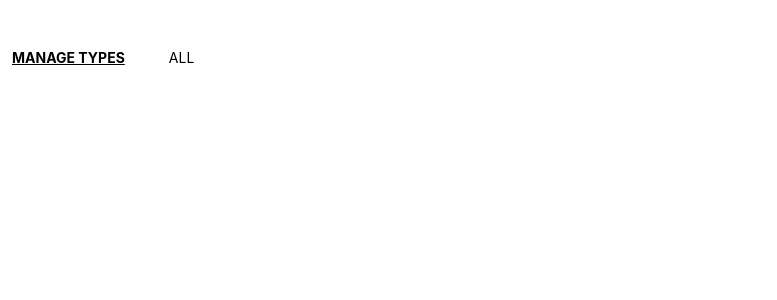
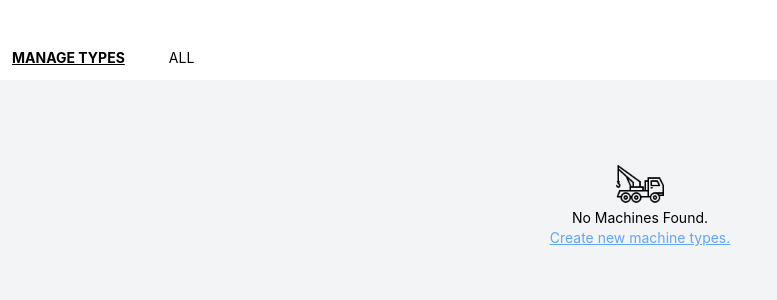
Before and after one commit to sarabs3/gym-tracker-app, a React (Create React App) app: page /types/all in a window 1280 px wide. Shown: the top 300 px of the page, without its empty margins (0-777 px from the left). Built offline with nearby package versions, Linux system fonts and the light colour scheme.

Commit message:
No machine types

```diff
--- /dev/null
+++ b/src/components/NoMachines.tsx
@@ -0,0 +1,16 @@
+import React, { FC, ReactNode } from "react";
+import TruckIcon from "./../assets/icons/tow-truck.png";
+
+const NoMachines:FC<Props> = ({ children }) => (
+  <div className="flex items-center flex-col bg-gray-100 py-20">
+    <img className="w-12" src={TruckIcon} alt="No Machines Found" />
+    <p className="text-sm">No Machines Found.</p>
+    {children}
+  </div>
+);
+
+interface Props {
+    children: ReactNode;
+};
+
+export default NoMachines;
--- a/src/features/machineTypes/Pages/AllMachines.tsx
+++ b/src/features/machineTypes/Pages/AllMachines.tsx
@@ -8,6 +8,8 @@ import {
   updateMachineField,
 } from "../MachineTypesSlice";
 import Machine from "../components/Machine";
+import NoMachines from "../../../components/NoMachines";
+import { Link } from "react-router-dom";
 
 const AllMachines = () => {
   const allTypes = useAppSelector(selectTypes);
@@ -35,6 +37,14 @@ const AllMachines = () => {
   const addNewObject = (id: string) => {
     dispatch(addMachine({ id }));
   };
+  if (allTypes.length === 0) return <NoMachines>
+  <Link
+    className="text-sm underline text-blue-400 hover:text-blue-700"
+    to="/types"
+  >
+    Create new machine types.
+  </Link>
+  </NoMachines>
   return (
     <div className="flex flex-col container ">
       {allTypes.map((type) => (
--- a/src/features/machineTypes/Pages/MachineTypesList.tsx
+++ b/src/features/machineTypes/Pages/MachineTypesList.tsx
@@ -3,6 +3,7 @@ import { useAppDispatch, useAppSelector } from "../../../app/hooks";
 import { selectTypes, addNew } from "../MachineTypesSlice";
 import MachineTypeComponent from "../components/MachineTypeCard";
 import PageHeading from "../../../components/PageHeading";
+import NoMachines from "../../../components/NoMachines";
 
 const MachineTypesList = () => {
   const types = useAppSelector(selectTypes);
@@ -11,7 +12,7 @@ const MachineTypesList = () => {
     dispatch(addNew());
   };
   return (
-    <div className=" bg-gray-100  mb-5 py-3 px-5">
+    <div className="bg-gray-100  mb-5 py-3 px-5">
       <PageHeading>
         <div className="uppercase text-xs">
           <span className="ml-2">Total Machine Type:</span>
@@ -21,6 +22,10 @@ const MachineTypesList = () => {
           Add New Type
         </button>
       </PageHeading>
+      {types.length === 0}{" "}
+      <NoMachines>
+        <p className="text-sm">Add new type</p>
+      </NoMachines>
       <div className="flex flex-wrap rounded flex-col md:flex-row">
         {types.map((type) => (
           <MachineTypeComponent type={type} key={type.id} />
```
Also changed, not shown: src/assets/icons/tow-truck.png (added).
